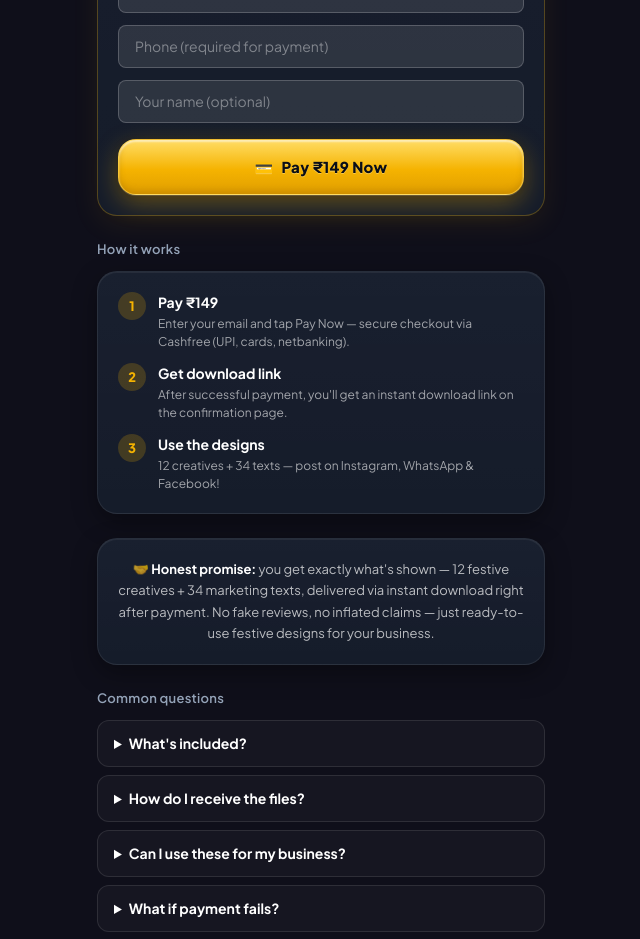
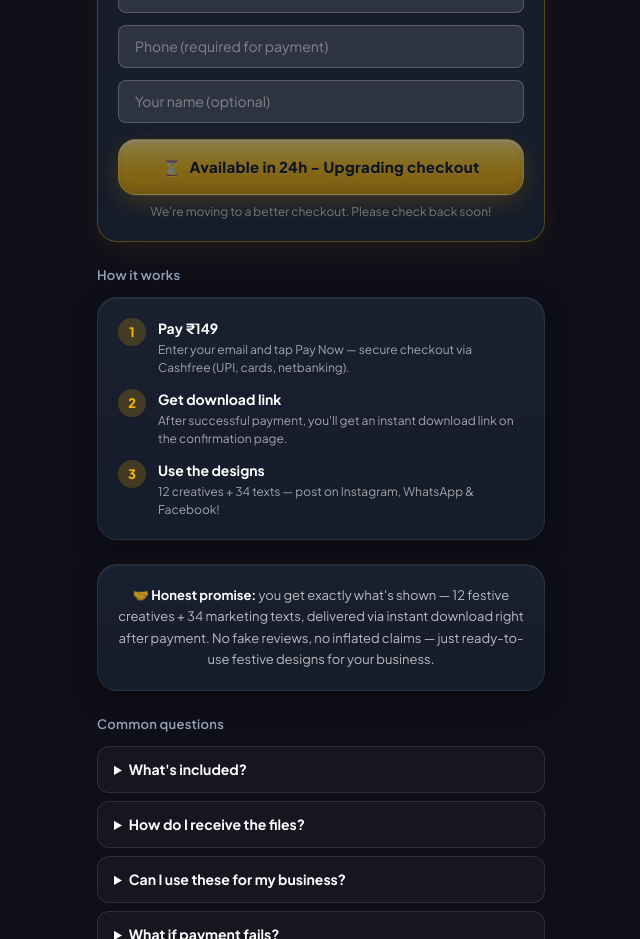
Before and after one commit to ravipratap7081-create/Rps-world-website, a Next.js app: page /diwali-business-kit in a window 1280 px wide. Shown: the part 2340-3279 px from the top of the page, without its empty margins (319-959 px from the left). Built offline with nearby package versions, Linux system fonts and the light colour scheme; no server answers.

Commit message:
Disable Cashfree Pay Now - moving to Instamojo (Gate A)

```diff
--- a/app/diwali-business-kit/page.js
+++ b/app/diwali-business-kit/page.js
@@ -212,11 +212,14 @@ export default function DiwaliBusinessKitPage() {
               )}
               <button
                 onClick={handleCheckout}
-                disabled={loading}
+                disabled={true}
                 className="pu-btn-primary pu-press w-full py-3 text-[15px] inline-flex items-center justify-center gap-2 disabled:opacity-50"
               >
-                <span>💳</span> {loading ? "Processing..." : `Pay ₹${p.price} Now`}
+                <span>⏳</span> Available in 24h - Upgrading checkout
               </button>
+              <p className="text-white/40 text-[12px] mt-2 text-center">
+                We're moving to a better checkout. Please check back soon!
+              </p>
             </PremiumCard>
           ))}
         </div>
```
